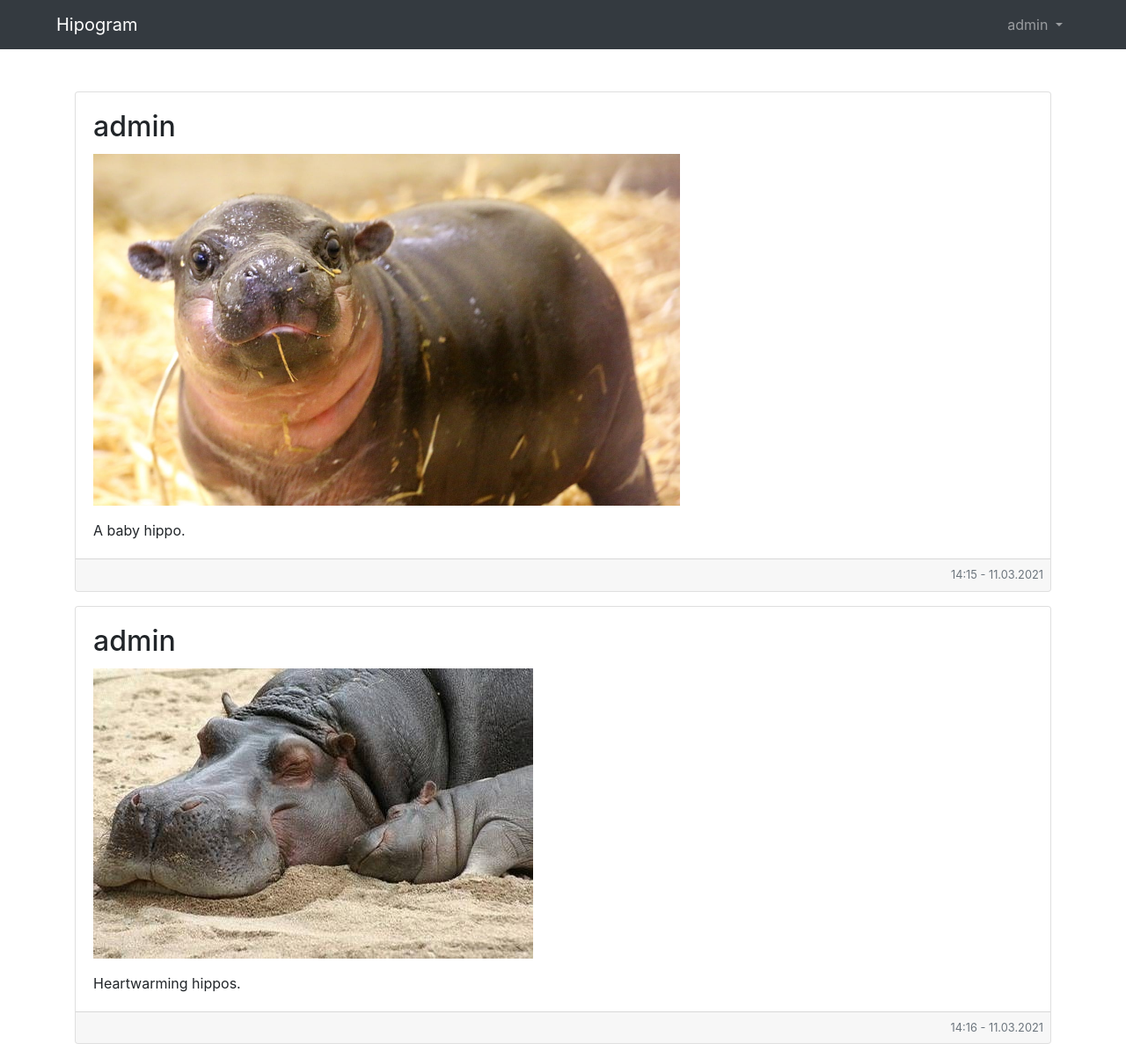
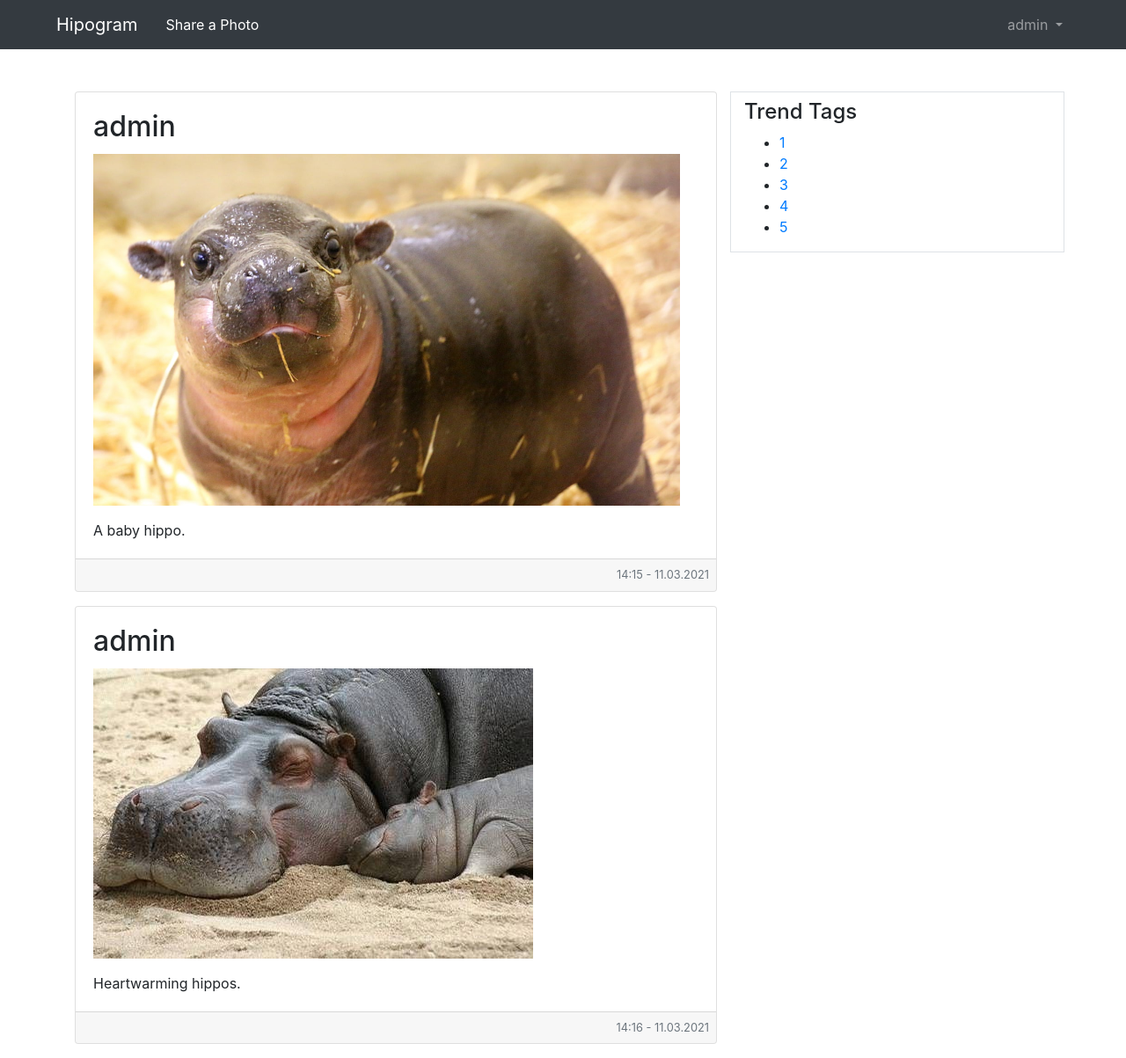
Before and after one commit to cihatislamdede/hipogram-exercise, a Django app: template hipogram/posts/templates/post_list.html in a window 1280 px wide. Shown: the whole page at 88% size. Run offline with Django 3.2, Linux system fonts and the light colour scheme; the template is opened without the code that fills it: values that come from a table or form of the project are taken from there, others are empty; a user stored in the database is signed in; data comes from the database, SQL or seed files in the repository; both versions use the stored data as it was after the commit; parts of the project's set-up code (start-up, migrations or seed data) failed here and were passed over; some libraries are stand-ins or nearby versions.

Commit message:
add share photo and tags section

```diff
--- a/hipogram/core/templates/navbar.html
+++ b/hipogram/core/templates/navbar.html
@@ -5,6 +5,9 @@
   </button>
   <div class="collapse navbar-collapse mr-5" id="navbarNav">
     {% if user.is_authenticated %}
+      <a class="nav-link text-white" href="{% url "posts:create" %}">
+        Share a Photo
+      </a>
       <ul class="navbar-nav ml-auto">
         <li class="nav-item dropdown">
           <a class="nav-link dropdown-toggle" href="#" data-toggle="dropdown">
--- /dev/null
+++ b/hipogram/posts/templates/post_create.html
@@ -0,0 +1,6 @@
+{% extends "base.html" %}
+{% block content %}
+<div class="container">
+    AAAA
+</div>
+{% endblock content %}
--- a/hipogram/posts/templates/post_list.html
+++ b/hipogram/posts/templates/post_list.html
@@ -1,16 +1,34 @@
-{% extends "base.html" %}
-
-{% block content %}
-  <div class="container">
-    {% for post in posts %}
+{% extends "base.html" %} {% block content %}
+<div class="container">
+  <div class="row">
+    <div class="col-sm-8">
+      {% for post in posts %}
       <div class="card mb-3">
         <div class="card-body">
           <h2 class="card-title">{{ post.created_by.username }}</h2>
-          <img class="img-fluid mb-3" style="max-height:400px" src="{{ post.image.url }}"/>
+          <img
+            class="img-fluid mb-3"
+            style="max-height: 400px"
+            src="{{ post.image.url }}"
+          />
           <p class="card-text">{{ post.text }}</p>
         </div>
-        <small class="card-footer text-muted text-right p-2">{{ post.creation_datetime|date:"H:i - d.m.Y" }}</small>
+        <small class="card-footer text-muted text-right p-2"
+          >{{ post.creation_datetime|date:"H:i - d.m.Y" }}</small
+        >
       </div>
-    {% endfor %}
+      {% endfor %}
+    </div>
+    <div class="col-sm-4 h-25 border">
+      <h4 class="mt-2">Trend Tags</h4>
+      <ul>
+        <li><a href="#">1</a></li>
+        <li><a href="#">2</a></li>
+        <li><a href="#">3</a></li>
+        <li><a href="#">4</a></li>
+        <li><a href="#">5</a></li>
+      </ul>
+    </div>
   </div>
+</div>
 {% endblock content %}
--- a/hipogram/posts/urls.py
+++ b/hipogram/posts/urls.py
@@ -1,9 +1,10 @@
 from django.urls import path
 
-from .views import post_list_view
+from .views import post_create_view, post_list_view
 
 app_name = "posts"
 
 urlpatterns = [
     path("", post_list_view, name="list"),
+    path("create/", post_create_view, name="create"),
 ]
```
Also changed, not shown: hipogram/posts/views.py (+5 -3 lines), db.sqlite3.
